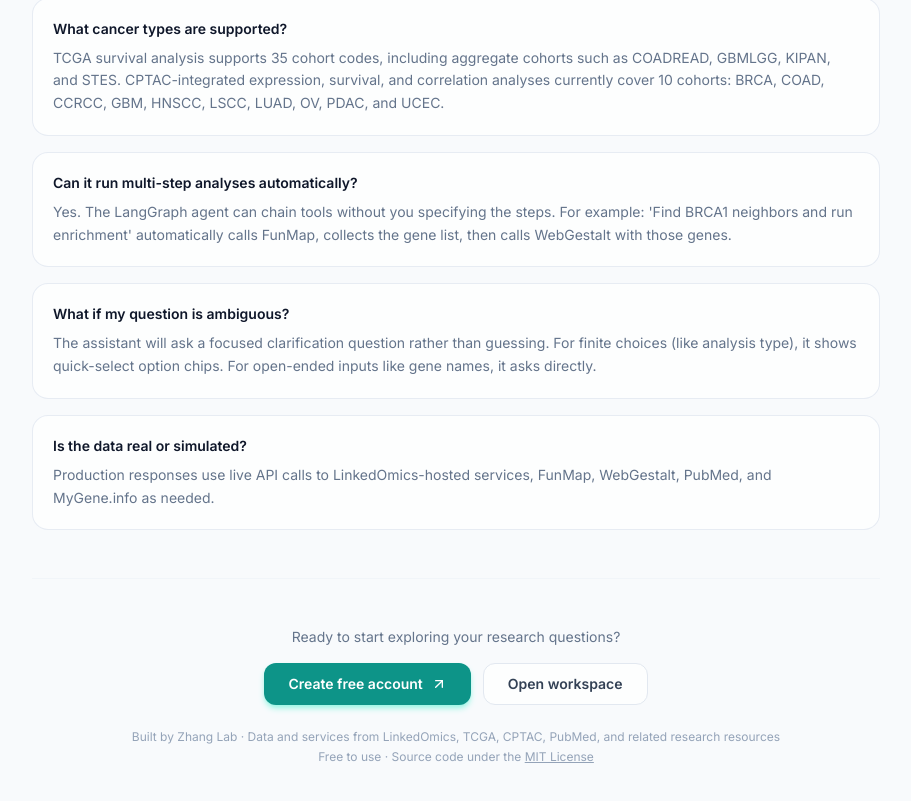
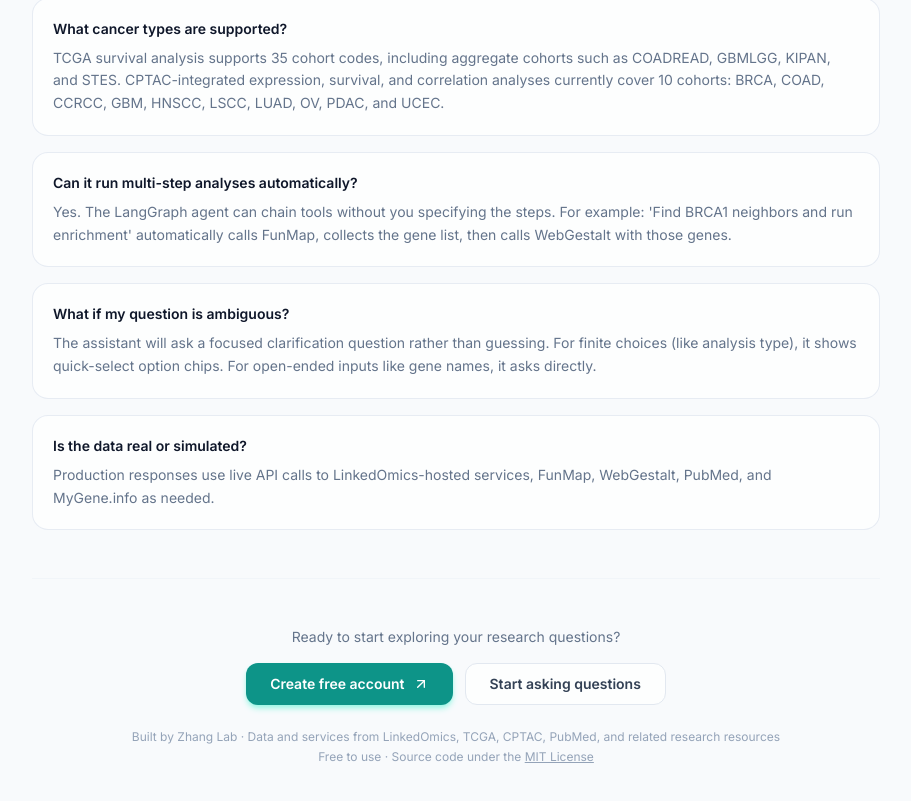
Before and after one commit to bzhanglab/LinkedOmicsChat, a Next.js app in the folder frontend/: page /docs in a window 1280 px wide. Shown: the part 4862-5663 px from the top of the page, without its empty margins (184-1095 px from the left). Built offline with nearby package versions, Linux system fonts and the light colour scheme; no server answers.

Commit message:
Rename the docs page's Open workspace button to Start asking questions, since it sends signed-out visitors to the welcome page

```diff
--- a/frontend/app/docs/page.tsx
+++ b/frontend/app/docs/page.tsx
@@ -437,7 +437,7 @@ export default function DocsPage() {
                             href="/"
                             className="border border-slate-200 hover:border-slate-300 bg-white/80 hover:bg-white text-slate-700 font-semibold px-6 py-2.5 rounded-xl text-sm transition-colors"
                         >
-                            Open workspace
+                            Start asking questions
                         </Link>
                     </div>
                     <p className="mt-6 text-xs text-slate-400">
```
